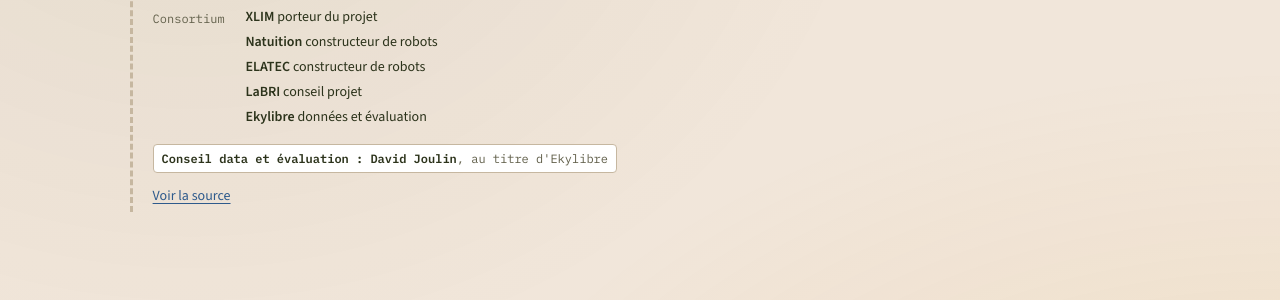
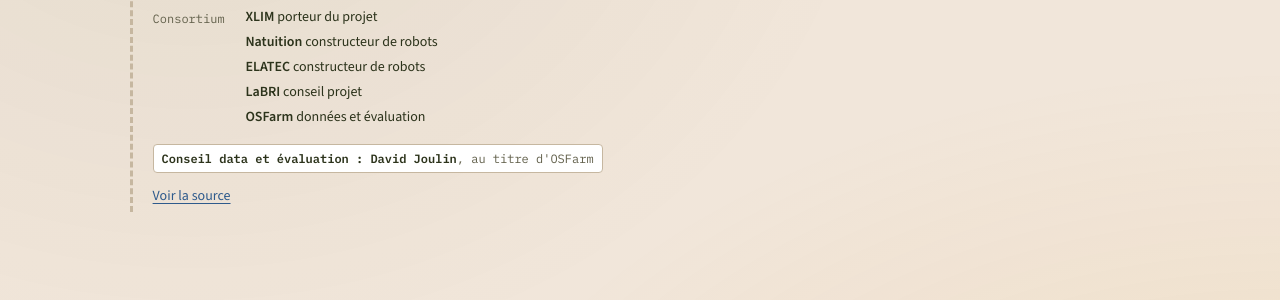
Before and after one commit to ionosphere/ionosphere.github.io, a Jekyll site: the page built from projets.html, in a window 1280 px wide and 900 px high, scrolled down 3072 px. Shown: the part 193-493 px from the top of the window. Built offline with Jekyll 4.4.1, drawn with Linux system fonts in a browser that asks for light colours.

Commit message:
fix error

```diff
--- a/_data/consortiums.yml
+++ b/_data/consortiums.yml
@@ -26,9 +26,9 @@
     - { nom: Natuition, role: constructeur de robots }
     - { nom: ELATEC, role: constructeur de robots }
     - { nom: LaBRI, role: conseil projet }
-    - { nom: Ekylibre, role: données et évaluation }
+    - { nom: OSFarm, role: données et évaluation }
   # Le rôle de David Joulin, tel que la source le donne : « Data consulting and
   # evaluator », au titre d'Ekylibre.
   role: Conseil data et évaluation
-  au_titre_de: Ekylibre
+  au_titre_de: OSFarm
   source: https://www.osfarm.org/collective/
```
